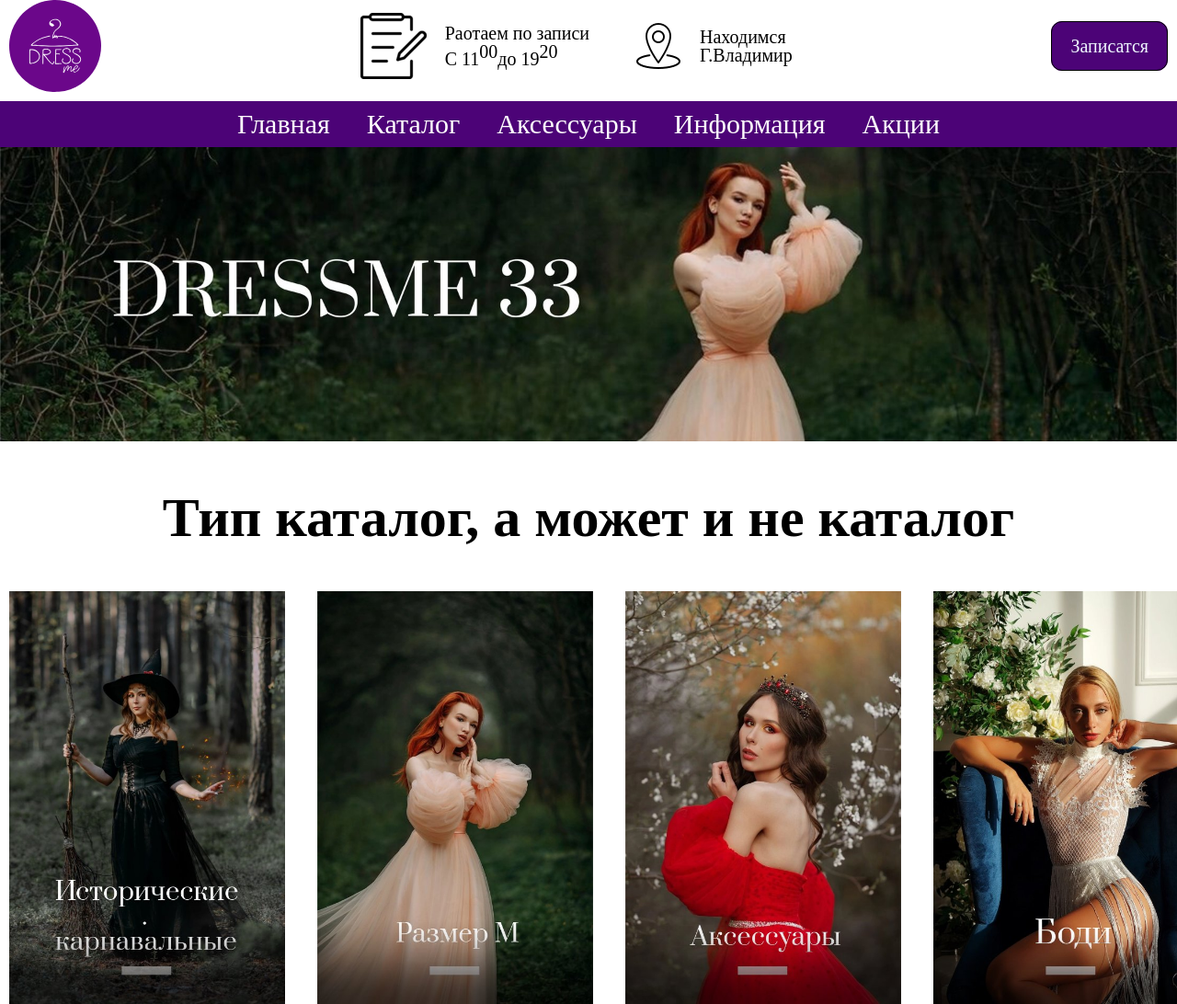
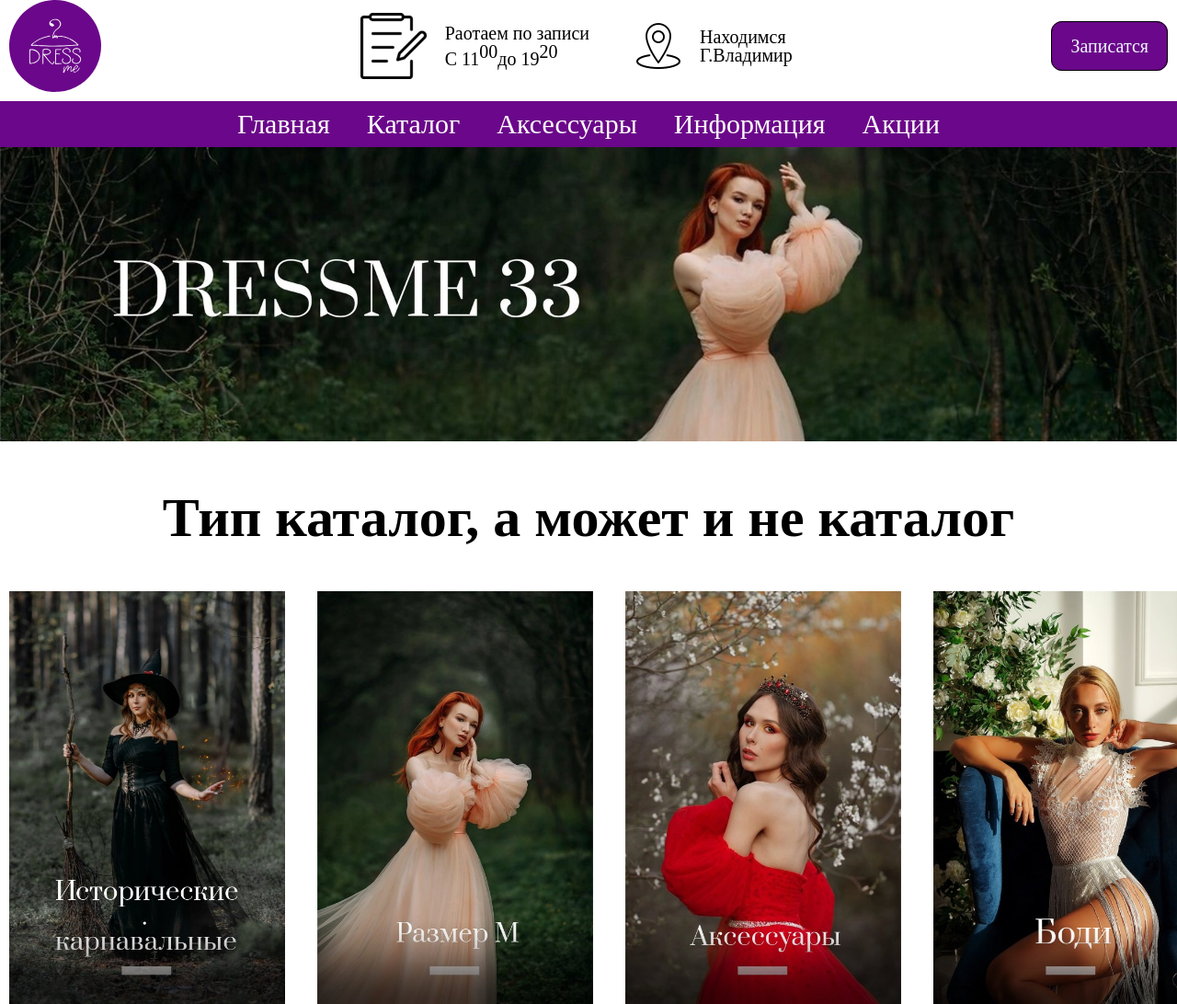
Before and after one commit to Nevezman/Dress, a plain HTML site: page index.html in a window 1280 px wide. Shown: the top 1092 px of the page at 92% size. Drawn offline with nearby package versions, Linux system fonts and the light colour scheme.

Commit message:
change color

```diff
--- a/css/style.scss
+++ b/css/style.scss
@@ -8,7 +8,7 @@
             color: #000;
             transition: 0.5s all;
             &:hover {
-              background-color: rgb(76, 3, 119);
+              background-color: #6b078a;
             }
              a{
                 color: #000;
@@ -64,12 +64,12 @@ html {
         color: aliceblue;
         border-radius: 12px;
         padding: 15px 20px;
-        background-color: rgb(76, 3, 119);
+        background-color: #6b078a;
     }
   }
   .menu {
     margin-top: 10px;
-    background-color: rgb(76, 3, 119);;
+    background-color: #6b078a;;
   .menu__navigations{
     display: flex;
     position: relative;
```
Also changed, not shown: css/style.css.
